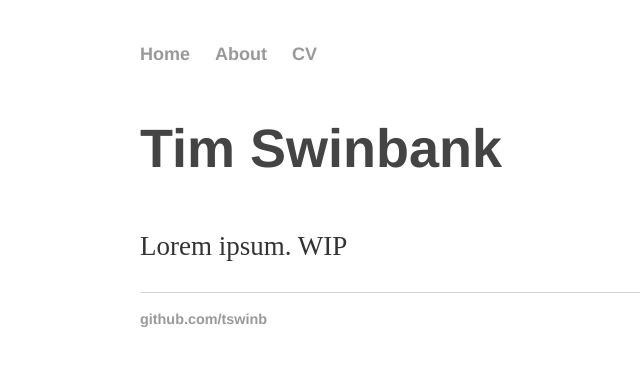
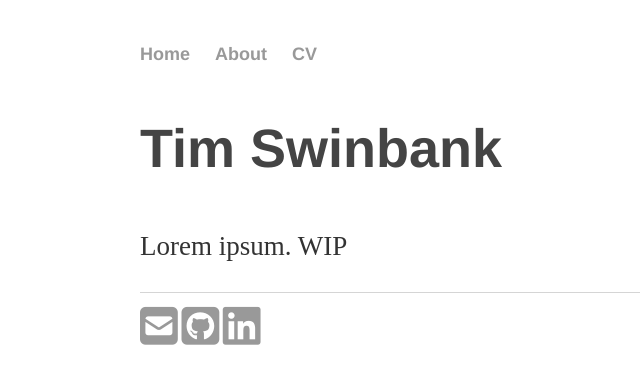
Before and after one commit to tswinb/tswinb.github.io, a Jekyll site: the page built from index.html, in a window 1280 px wide. Shown: the top 384 px of the page, without its empty margins (175-815 px from the left). Built offline with Jekyll 4.4.1, drawn with Linux system fonts in a browser that asks for light colours; nearby versions of some CDN libraries.

Commit message:
Add contact/social media footer

```diff
--- a/_includes/head.html
+++ b/_includes/head.html
@@ -6,7 +6,7 @@
   <title>{{ page.title }}</title>
   <!-- link to main stylesheet -->
   <link rel="stylesheet" type="text/css" href="/css/main.css">
-
+  <script src="https://kit.fontawesome.com/65f6989a92.js" crossorigin="anonymous"></script>
 
   {% if site.google_analytics and jekyll.environment == 'production' %}
   {% include analytics.html %}
--- /dev/null
+++ b/_includes/social-media-links.html
@@ -0,0 +1,11 @@
+{% if site.data.social-media %}
+<div id="social-media">
+    {% assign sm = site.data.social-media %}
+    {% for entry in sm %}
+        {% assign key = entry | first %}
+        {% if sm[key].id %}
+            <span style="font-size: 3em; color: Tomato;"><a href="{{ sm[key].href }}{{ sm[key].id }}" title="{{ sm[key].title }}"><i class="{{ sm[key].fa-icon }}"></i></a></span>
+        {% endif %}
+    {% endfor %}
+</div>
+{% endif %}
--- a/_layouts/default.html
+++ b/_layouts/default.html
@@ -16,9 +16,8 @@
 
 			</div><!-- /.container -->
 			<footer>
-	    		<ul>
-	        		<li><a href="https://github.com/tswinb">github.com/tswinb</a></li>
-					</ul>
+					{% include social-media-links.html %}
+
 			</footer>
 		</body>
 	</html>
```
Also changed, not shown: _data/social-media.yml (added, +29 -0 lines).
